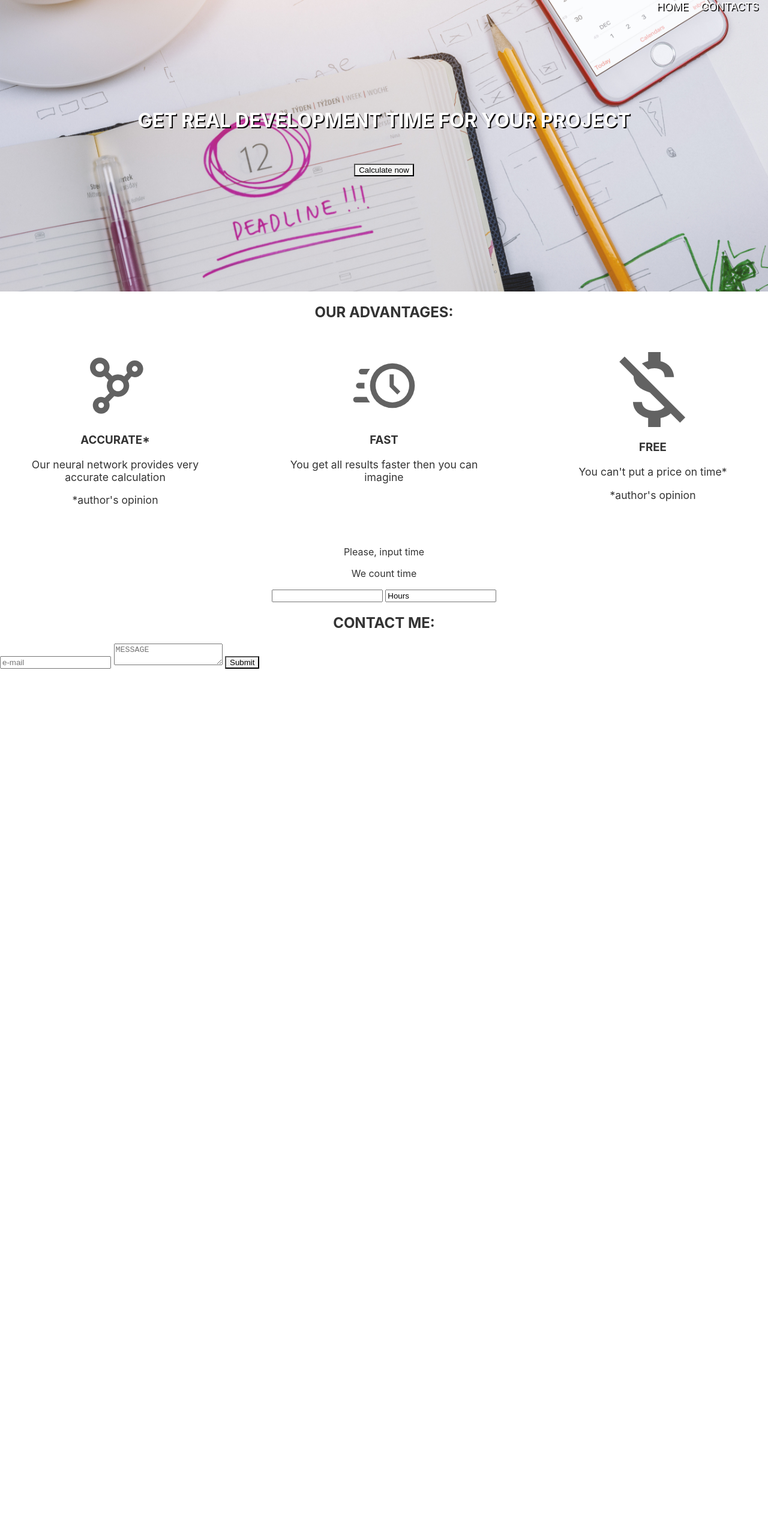
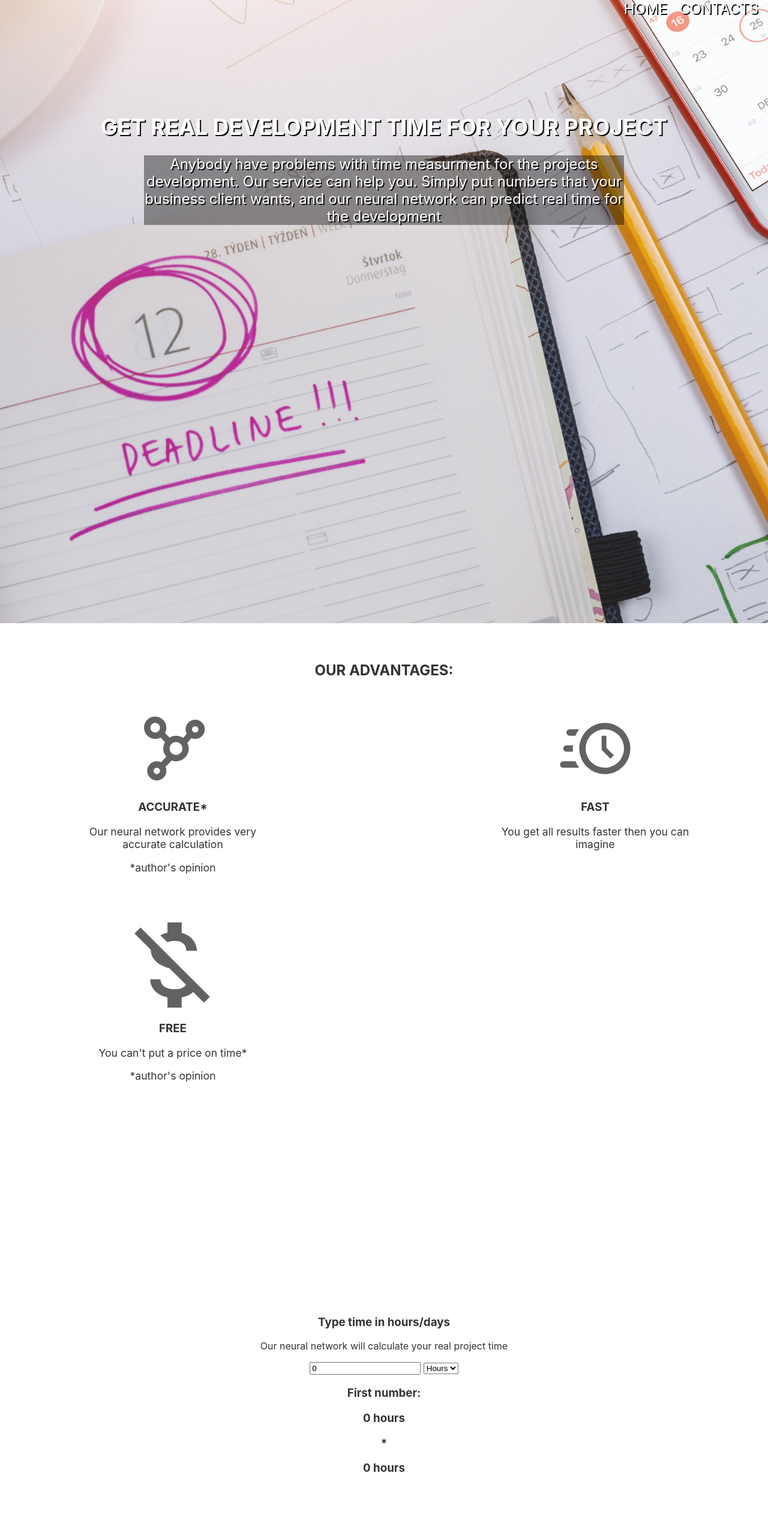
Before and after one commit to maxershov/svelte-time-counter, a Svelte app: page / in a window 1280 px wide. Shown: the top 2566 px of the page at 60% size. Before the commit the page ends 1115 px from the top, so only its background shows below. Built offline with nearby package versions, Linux system fonts and the light colour scheme.

Commit message:
Add some input logic

```diff
--- a/src/About.svelte
+++ b/src/About.svelte
@@ -7,15 +7,17 @@
 <style>
   h2 {
     text-align: center;
+    margin-top:4rem;
   }
   p {
     font-size: 1.1rem;
   }
   .about__cards {
     display: flex;
-    /* justify-content: center; */
     justify-content: space-between;
     flex-wrap: wrap;
+    padding-left: 6rem;
+    padding-right: 6rem;
   }
   .about__card {
     text-align: center;
@@ -23,11 +25,12 @@
     width: 20rem;
   }
   img {
-    width: 7rem;
+    width: 8rem;
   }
 </style>
 
 <div class="about">
+  <!-- <h2>ABOUT US:</h2> -->
   <h2>OUR ADVANTAGES:</h2>
   <div class="about__cards">
     <div class="about__card">
--- a/src/Counter.svelte
+++ b/src/Counter.svelte
@@ -1,21 +1,28 @@
+<script>
+  let input = 0;
+  let answer;
+  let type = 'hours';
+  $: answer = +input * 3.14;
+</script>
+
 <style>
   .counter {
+    padding-top: 20rem;
     text-align: center;
+    padding-bottom: 10rem;
   }
 </style>
 
 <div class="counter">
-  <p>Please, input time</p>
-  <p>We count time</p>
-  <input type="number" />
-  <input
-    type="text"
-    value={'Hours'}
-    placeholder="Chose"
-    name="type"
-    list="typeList" />
-  <datalist id="typeList">
-    <option value="Hours">Hours</option>
-    <option value="Days">Days</option>
-  </datalist>
+  <h3>Type time in hours/days</h3>
+  <p>Our neural network will calculate your real project time</p>
+  <input type="number" bind:value={input} />
+  <select bind:value={type} id="timeChose">
+    <option value="hours">Hours</option>
+    <option value="days">Days</option>
+  </select>
+  <h3>First number:</h3>
+  <h3>{input} {type}</h3>
+  <h3>*</h3>
+  <h3>{answer} {type}</h3>
 </div>
--- a/src/Home.svelte
+++ b/src/Home.svelte
@@ -3,20 +3,18 @@
     text-transform: uppercase;
     color: rgb(255, 255, 255);
     text-shadow: 2px 2px 0px rgb(12, 11, 11);
+    font-size: 2.3rem;
   }
   a {
-    font-size: 1.1rem;
+    font-size: 1.5rem;
     margin-right: 1rem;
     color: white;
     text-transform: uppercase;
     text-shadow: 2px 2px 0px rgb(12, 11, 11);
   }
-  button {
-    margin: 2rem;
-  }
 
   .home {
-    padding-bottom: 10rem;
+    padding-bottom: 40rem;
   }
   .links {
     text-align: right;
@@ -25,6 +23,18 @@
     text-align: center;
     margin-top: 10rem;
     align-items: center;
+  }
+    .about__text {
+    text-align: center;
+    font-size:1.3rem;
+    padding-left: 15rem;
+    padding-right: 15rem;
+    color:white;
+    text-shadow: 2px 2px 0px rgb(12, 11, 11);
+  }
+  .about__text p {
+    font-size:1.5rem;
+    background-color: rgba(0, 0, 0, 0.4)
   }
 </style>
 
@@ -35,6 +45,11 @@
   </nav>
   <div class="home__text">
     <h1>Get real development time for your project</h1>
-    <button>Calculate now</button>
   </div>
+  <div class="about__text">
+    <p>
+    Anybody have problems with time measurment for the projects development. Our
+    service can help you. Simply put numbers that your business client wants,
+    and our neural network can predict real time for the development
+  </p></div>
 </div>
```
